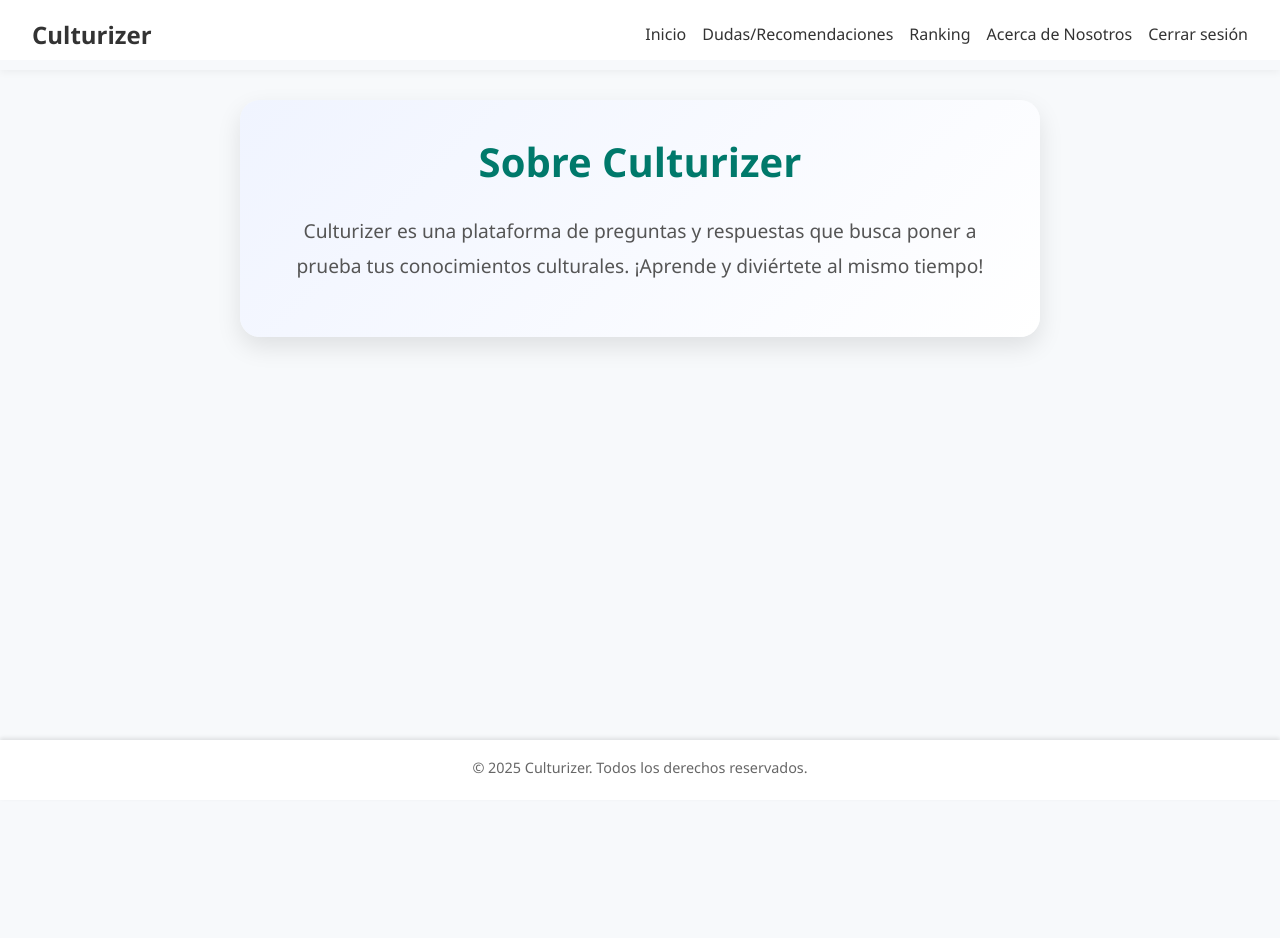
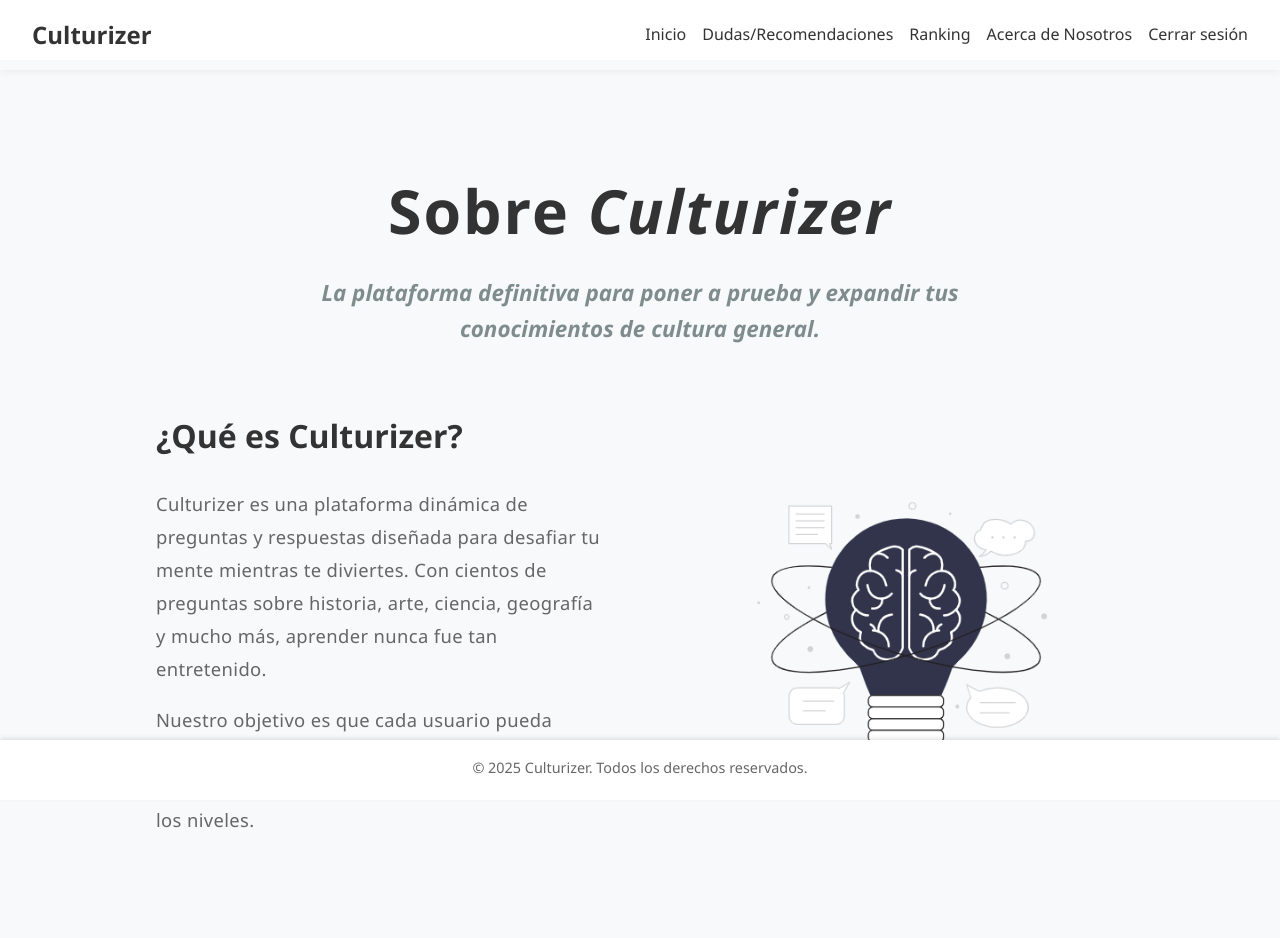
Before and after one commit to JaviLeal/Culturizr, an Angular app: page /about in a window 1280 px wide. Shown: the top 938 px of the page. Before the commit the page ends 800 px from the top, so only its background shows below. Built offline with nearby package versions, Linux system fonts and the light colour scheme.

Commit message:
Octavo commit

```diff
--- a/src/app/components/about/about.component.css
+++ b/src/app/components/about/about.component.css
@@ -1,29 +1,215 @@
-.about-container {
-  max-width: 800px;
-  margin: 40px auto;
-  padding: 30px 40px;
-  background: linear-gradient(135deg, #f0f4ff, #ffffff);
-  box-shadow: 0 10px 25px rgba(0, 0, 0, 0.1);
-  border-radius: 20px;
-  font-family: 'Segoe UI', Tahoma, Geneva, Verdana, sans-serif;
-  color: #333;
-  text-align: center;
-  transition: transform 0.3s ease, box-shadow 0.3s ease;
+:root {
+  --primary-color: #2c3e50;
+  --secondary-color: #ecf0f1;
+  --accent-color: #e67e22;
+  --text-color: #34495e;
+  --bg-color: #ffffff;
+  --border-radius: 12px;
+  --shadow-light: rgba(0, 0, 0, 0.07);
+  --shadow-strong: rgba(0, 0, 0, 0.15);
+  --font-family: 'Montserrat', 'Segoe UI', Tahoma, Geneva, Verdana, sans-serif;
 }
 
-.about-container:hover {
-  transform: translateY(-5px);
-  box-shadow: 0 15px 30px rgba(0, 0, 0, 0.15);
+.about-section {
+  background-color: var(--secondary-color);
+  color: var(--text-color);
+  font-family: var(--font-family);
+  padding: 70px 25px;
+  min-height: 100vh;
+  display: flex;
+  flex-direction: column;
+  justify-content: center;
 }
 
-.about-container h2 {
-  font-size: 2.5rem;
-  color: #00796b;
-  margin-bottom: 20px;
+.container {
+  max-width: 1000px;
+  margin: 0 auto;
 }
 
-.about-container p {
-  font-size: 1.2rem;
+.about-header {
+  text-align: center;
+  margin-bottom: 60px;
+}
+
+.about-header h1 {
+  font-size: 3.8rem;
+  font-weight: 900;
+  color: var(--primary-color);
+  letter-spacing: 2px;
+}
+
+.about-header h1 span {
+  color: var(--accent-color);
+  font-style: italic;
+  text-shadow: 0 0 8px var(--accent-color);
+}
+
+.subtitle {
+  font-size: 1.4rem;
+  margin-top: 12px;
+  font-weight: 600;
+  color: #7f8c8d;
+  font-style: italic;
+  max-width: 650px;
+  margin-left: auto;
+  margin-right: auto;
+}
+
+.about-content {
+  display: flex;
+  flex-wrap: wrap;
+  gap: 50px;
+  align-items: center;
+  justify-content: center;
+  margin-bottom: 75px;
+}
+
+.about-text {
+  flex: 1 1 420px;
+  font-size: 1.15rem;
   line-height: 1.8;
-  color: #555;
+  color: var(--text-color);
+  padding-right: 15px;
+  border-right: 2px solid var(--accent-color);
 }
+
+.about-text h2 {
+  color: var(--accent-color);
+  margin-bottom: 22px;
+  font-weight: 700;
+  font-size: 2rem;
+}
+
+.about-text p {
+  margin-bottom: 18px;
+  letter-spacing: 0.02em;
+}
+
+.about-image {
+  flex: 1 1 420px;
+  display: flex;
+  justify-content: center;
+  padding-left: 15px;
+}
+
+.about-image img {
+  max-width: 100%;
+  height: auto;
+  border-radius: var(--border-radius);
+  box-shadow: 0 8px 25px var(--shadow-strong);
+  transition: transform 0.4s ease;
+  cursor: default;
+}
+
+.about-image img:hover {
+  transform: scale(1.05) rotate(-1.5deg);
+}
+
+.mission-values {
+  text-align: center;
+  margin-top: 50px;
+}
+
+.mission-values h2 {
+  font-size: 3rem;
+  margin-bottom: 40px;
+  color: var(--primary-color);
+  font-weight: 900;
+  letter-spacing: 1.5px;
+  text-transform: uppercase;
+  text-shadow: 1px 1px 5px var(--accent-color);
+}
+
+.mission-values-grid {
+  display: grid;
+  grid-template-columns: repeat(auto-fit, minmax(320px, 1fr));
+  gap: 40px;
+  max-width: 900px;
+  margin: 0 auto;
+  padding: 0 10px;
+}
+
+.value-card {
+  background: linear-gradient(145deg, #ffffff, #f1f3f6);
+  padding: 30px 25px;
+  border-radius: var(--border-radius);
+  box-shadow: 4px 4px 15px var(--shadow-light), -4px -4px 15px #ffffff;
+  transition: all 0.35s ease;
+  cursor: default;
+}
+
+.value-card:hover {
+  box-shadow: 8px 8px 30px var(--shadow-strong), -8px -8px 30px #f9f9f9;
+  transform: translateY(-10px) scale(1.03);
+}
+
+.value-card h3 {
+  color: var(--accent-color);
+  margin-bottom: 22px;
+  font-size: 1.8rem;
+  font-weight: 800;
+  letter-spacing: 0.03em;
+}
+
+.value-card p,
+.value-card ul {
+  font-size: 1.05rem;
+  color: var(--primary-color);
+  line-height: 1.7;
+  text-align: left;
+}
+
+.value-card ul {
+  padding-left: 20px;
+  list-style-type: disc;
+  margin-top: 12px;
+}
+
+.value-card ul li {
+  margin-bottom: 10px;
+  font-weight: 600;
+  transition: color 0.3s ease;
+}
+
+.value-card ul li strong {
+  color: var(--accent-color);
+}
+
+.value-card ul li:hover {
+  color: var(--accent-color);
+}
+
+/* Responsive tweaks */
+@media (max-width: 900px) {
+  .about-content {
+    flex-direction: column;
+    border: none;
+  }
+
+  .about-text {
+    border: none;
+    padding: 0;
+  }
+
+  .about-image {
+    padding: 0;
+  }
+
+  .mission-values-grid {
+    grid-template-columns: 1fr;
+  }
+}
+
+@media (max-width: 450px) {
+  .about-header h1 {
+    font-size: 2.8rem;
+  }
+
+  .mission-values h2 {
+    font-size: 2.3rem;
+  }
+
+  .value-card h3 {
+    font-size: 1.5rem;
+  }
+}
--- a/src/app/components/about/about.component.html
+++ b/src/app/components/about/about.component.html
@@ -1,7 +1,56 @@
-<div class="about-container">
-  <h2>Sobre Culturizer</h2>
-  <p>
-    Culturizer es una plataforma de preguntas y respuestas que busca poner a prueba tus conocimientos culturales.
-    ¡Aprende y diviértete al mismo tiempo!
-  </p>
-</div>
+<section class="about-section">
+  <div class="container">
+    <header class="about-header">
+      <h1>Sobre <span>Culturizer</span></h1>
+      <p class="subtitle">
+        La plataforma definitiva para poner a prueba y expandir tus conocimientos de cultura general.
+      </p>
+    </header>
+
+    <div class="about-content">
+      <div class="about-text">
+        <h2>¿Qué es Culturizer?</h2>
+        <p>
+          Culturizer es una plataforma dinámica de preguntas y respuestas diseñada para desafiar tu mente mientras te diviertes.
+          Con cientos de preguntas sobre historia, arte, ciencia, geografía y mucho más, aprender nunca fue tan entretenido.
+        </p>
+        <p>
+          Nuestro objetivo es que cada usuario pueda aprender, competir y mejorar sus conocimientos en distintos modos de juego adaptados a todos los niveles.
+        </p>
+      </div>
+
+      <div class="about-image">
+        <img src="assets/img/cultura_general_image.png" alt="Ilustración de cultura general" />
+      </div>
+    </div>
+
+    <div class="mission-values">
+      <h2>Nuestra Misión y Valores</h2>
+      <div class="mission-values-grid">
+        <article class="value-card">
+          <h3>Misión</h3>
+          <p>
+            Promover el aprendizaje continuo y la cultura general de manera entretenida e interactiva, creando una comunidad apasionada por el conocimiento.
+          </p>
+        </article>
+
+        <article class="value-card">
+          <h3>Visión</h3>
+          <p>
+            Ser la plataforma líder en educación cultural digital, reconocida por su innovación y compromiso con el desarrollo intelectual de sus usuarios.
+          </p>
+        </article>
+
+        <article class="value-card">
+          <h3>Valores</h3>
+          <ul>
+            <li><strong>Innovación:</strong> Siempre buscando nuevas formas de aprender.</li>
+            <li><strong>Comunidad:</strong> Fomentamos la colaboración y competencia sana.</li>
+            <li><strong>Accesibilidad:</strong> Educación para todos, en cualquier lugar.</li>
+            <li><strong>Pasión:</strong> Por el conocimiento y la cultura.</li>
+          </ul>
+        </article>
+      </div>
+    </div>
+  </div>
+</section>
--- a/src/app/components/auth/auth.component.html
+++ b/src/app/components/auth/auth.component.html
@@ -53,7 +53,7 @@
           minlength="3"
           #registerUsername="ngModel"
           placeholder="SoyUnMakina123" />
-        <p class="error" *ngIf="registerUsername.invalid && registerUsername.touched">El nombre de usuario debe tener al menos 3 caracteres</p>
+        <p class="error" *ngIf="registerUsername.invalid && registerUsername.touched">Nombre de usuario mínimo de 3 caracteres</p>
       </div>
 
       <div>
```
Also changed, not shown: src/assets/img/cultura_general_image.png (added).
